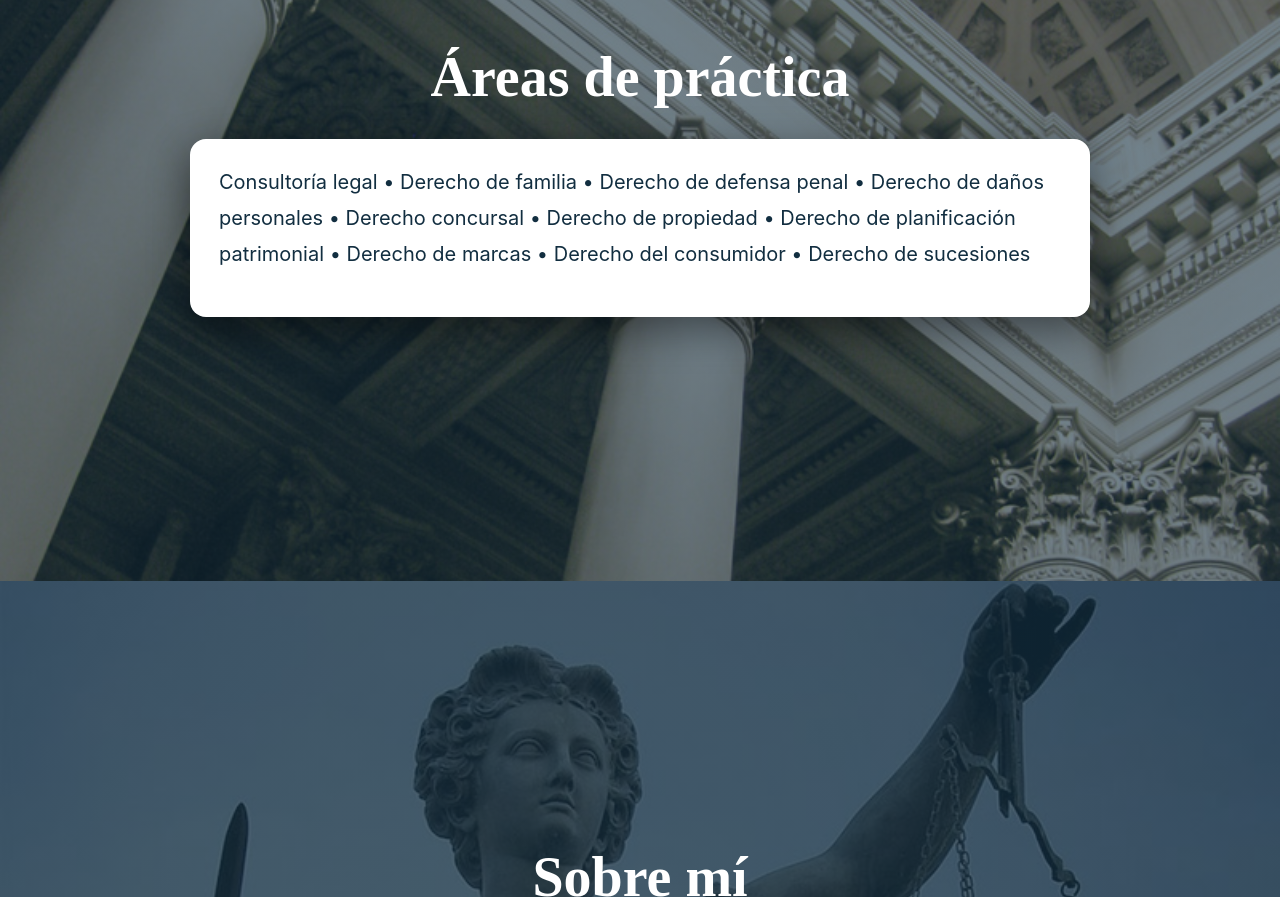
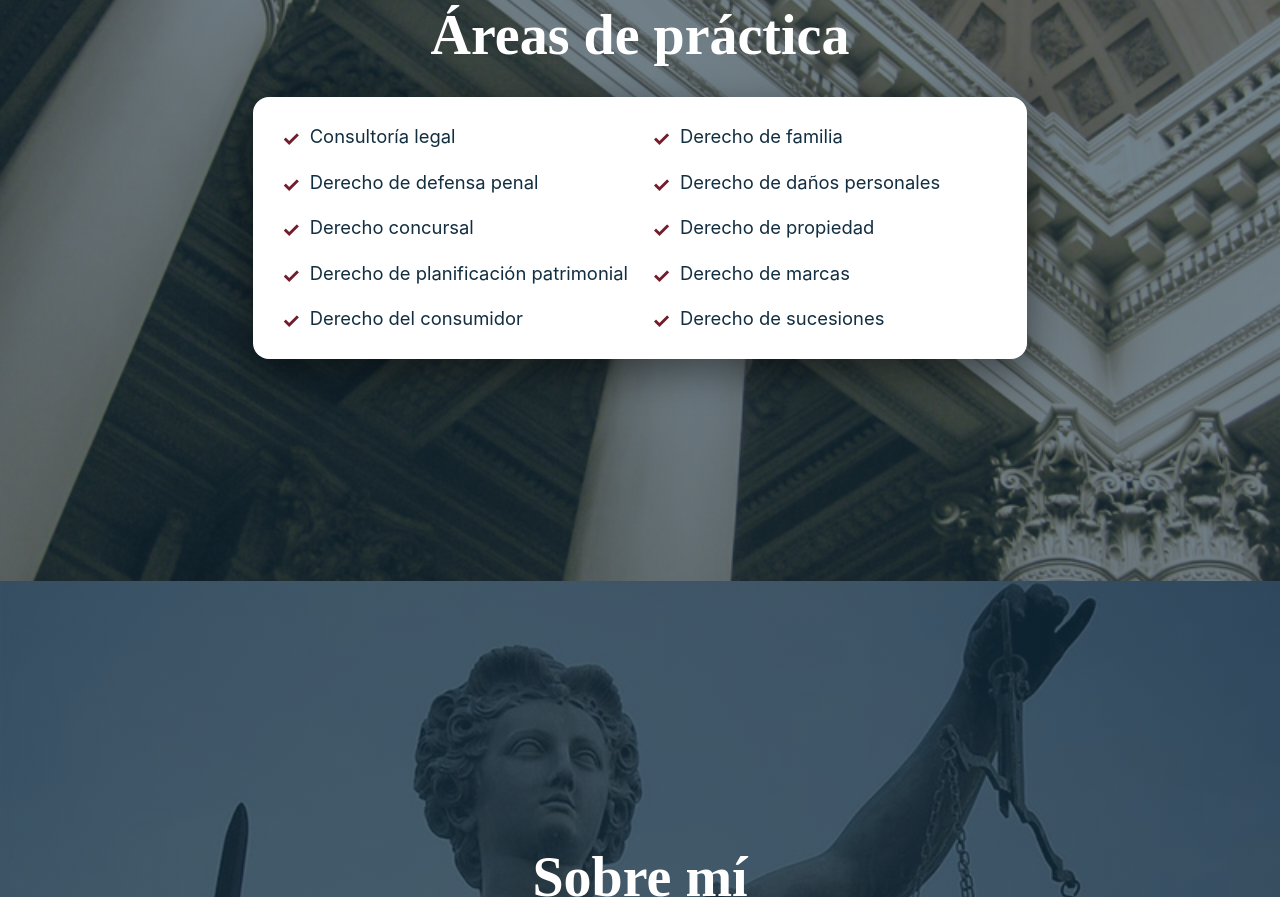
Before and after one commit to FlorStein/Leonardi_abogada_landingpage, a plain HTML site: page index.html in a window 1280 px wide. Shown: the part 1019-1916 px from the top of the page. Drawn offline with Linux system fonts and the light colour scheme.

Commit message:
Reemplaza el párrafo de servicios por una lista estructurada y agrega estilos para mejorar la presentación

```diff
--- a/index.html
+++ b/index.html
@@ -47,7 +47,18 @@
   <section id="servicios" class="services reveal">
     <h2 class="sectionTitle">Áreas de práctica</h2>
     <div class="glass center">
-      <p class="sectionLead">Consultoría legal • Derecho de familia • Derecho de defensa penal • Derecho de daños personales • Derecho concursal • Derecho de propiedad • Derecho de planificación patrimonial • Derecho de marcas • Derecho del consumidor • Derecho de sucesiones</p>
+      <ul class="services-list">
+        <li>Consultoría legal</li>
+        <li>Derecho de familia</li>
+        <li>Derecho de defensa penal</li>
+        <li>Derecho de daños personales</li>
+        <li>Derecho concursal</li>
+        <li>Derecho de propiedad</li>
+        <li>Derecho de planificación patrimonial</li>
+        <li>Derecho de marcas</li>
+        <li>Derecho del consumidor</li>
+        <li>Derecho de sucesiones</li>
+      </ul>
     </div>
   </section>
 
--- a/style.css
+++ b/style.css
@@ -81,6 +81,32 @@ header.hero>*{position:relative;z-index:1}
   padding: 24px 28px;
 }
 
+/* Services List */
+.services-list{
+  list-style:none;
+  display:grid;
+  grid-template-columns:1fr 1fr;
+  gap:16px 24px;
+  color:var(--bg);
+  font-size:1.15rem;
+  line-height:1.6
+}
+.services-list li{
+  position:relative;
+  padding-left:28px
+}
+.services-list li:before{
+  content:"✓";
+  position:absolute;
+  left:0;
+  color:var(--bordeaux);
+  font-weight:700;
+  font-size:1.3rem
+}
+@media(max-width:768px){
+  .services-list{grid-template-columns:1fr;gap:12px}
+}
+
 #contacto{background:var(--teal);color:#fff;width:100%;min-height:100vh;padding-top:140px}
 .contact-grid{display:grid;grid-template-columns:1fr 1fr;gap:40px;align-items:center;max-width:var(--container);margin:auto}
 .mapwrap{border-radius:16px;overflow:hidden;box-shadow:var(--shadow);border:1px solid rgba(255,255,255,.1)}
```
